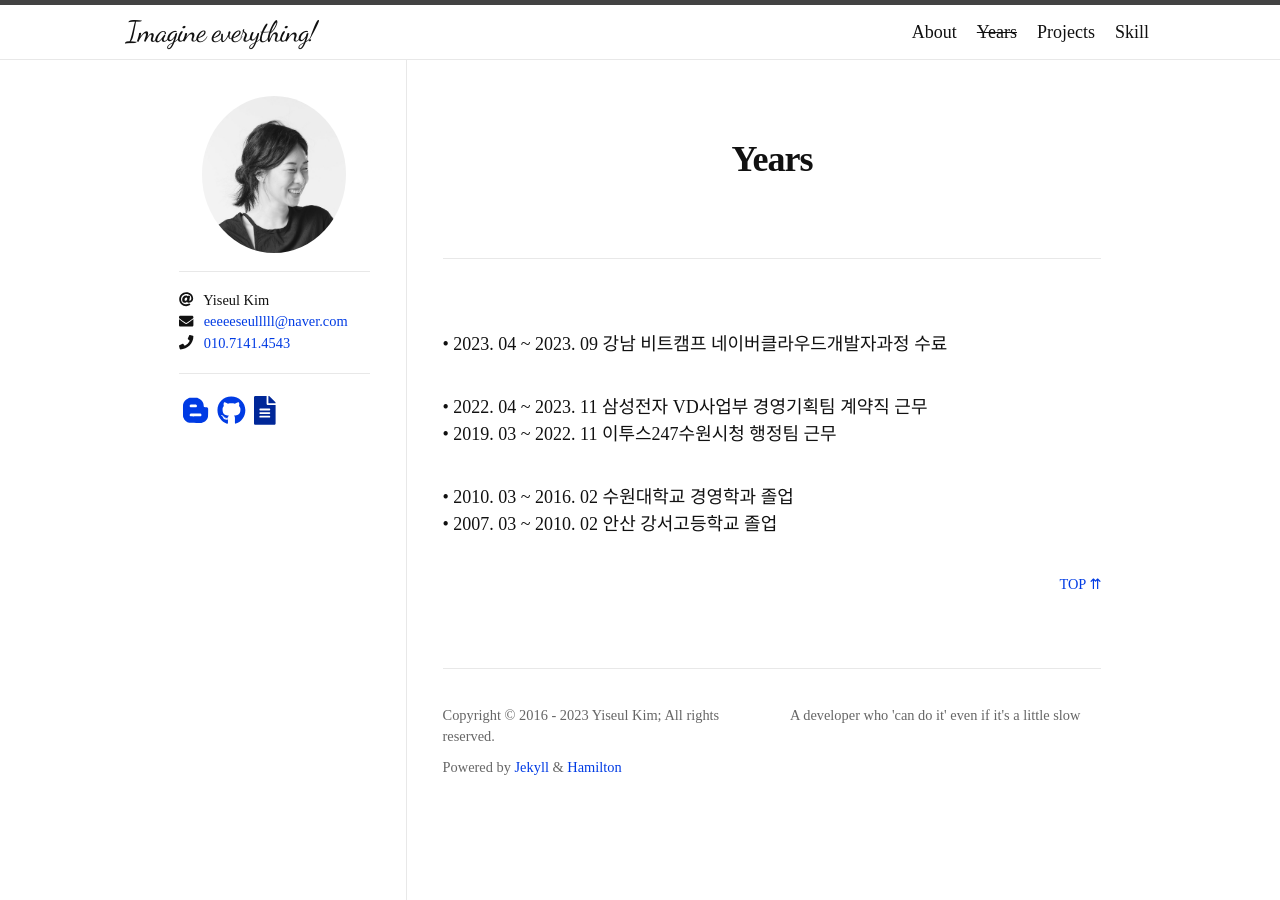
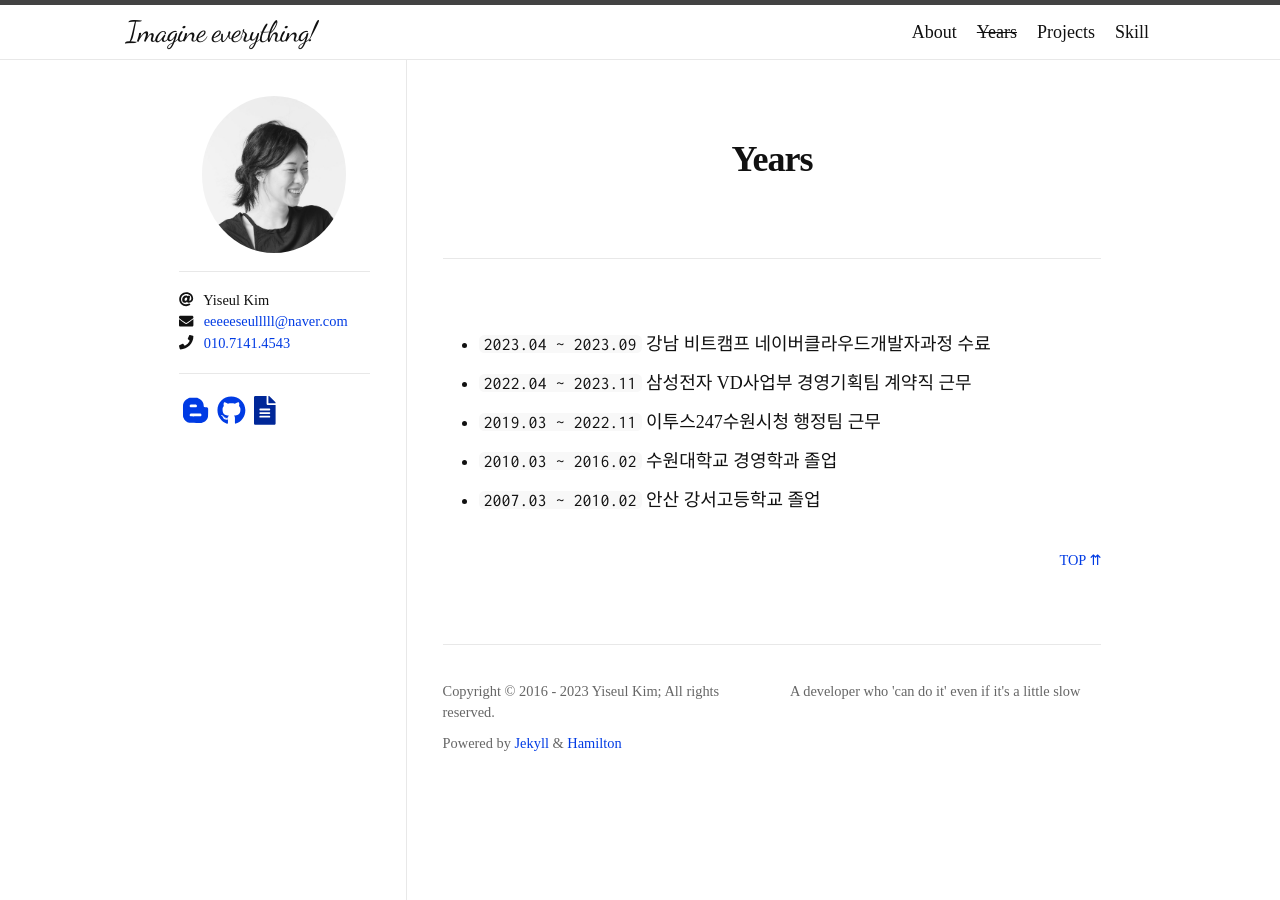
Before and after one commit to eseulssi/kimyiseul.github.io, a Jekyll site: the page built from years.md, in a window 1280 px wide. Built offline with Jekyll 4.4.1, drawn with Linux system fonts in a browser that asks for light colours; nearby versions of some CDN libraries; some web fonts are replaced.

Commit message:
글꼴 변경

```diff
--- a/years.md
+++ b/years.md
@@ -4,10 +4,10 @@ title: Years
 permalink: /years/
 ---
 
-• 2023. 04 ~ 2023. 09 강남 비트캠프 네이버클라우드개발자과정 수료
+- `2023.04 ~ 2023.09` 강남 비트캠프 네이버클라우드개발자과정 수료
 
-• 2022. 04 ~ 2023. 11 삼성전자 VD사업부 경영기획팀 계약직 근무
-• 2019. 03 ~ 2022. 11 이투스247수원시청 행정팀 근무
+- `2022.04 ~ 2023.11` 삼성전자 VD사업부 경영기획팀 계약직 근무
+- `2019.03 ~ 2022.11` 이투스247수원시청 행정팀 근무
 
-• 2010. 03 ~ 2016. 02 수원대학교 경영학과 졸업
-• 2007. 03 ~ 2010. 02 안산 강서고등학교 졸업
+- `2010.03 ~ 2016.02` 수원대학교 경영학과 졸업
+- `2007.03 ~ 2010.02` 안산 강서고등학교 졸업
```
